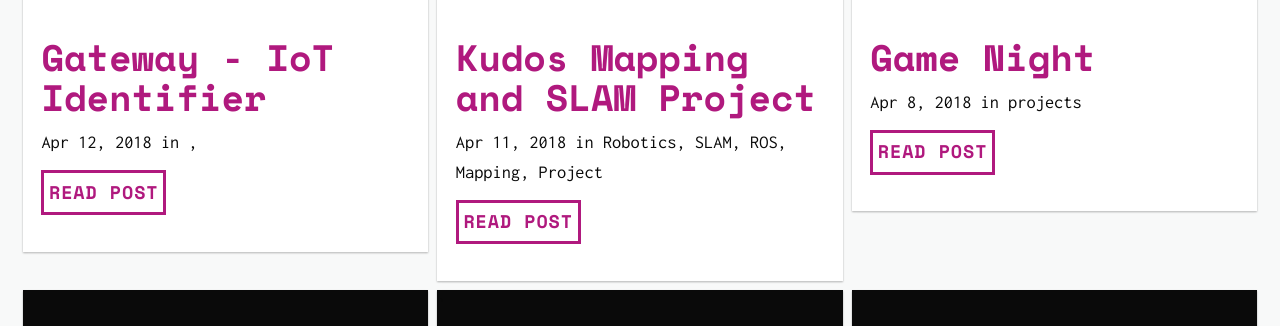
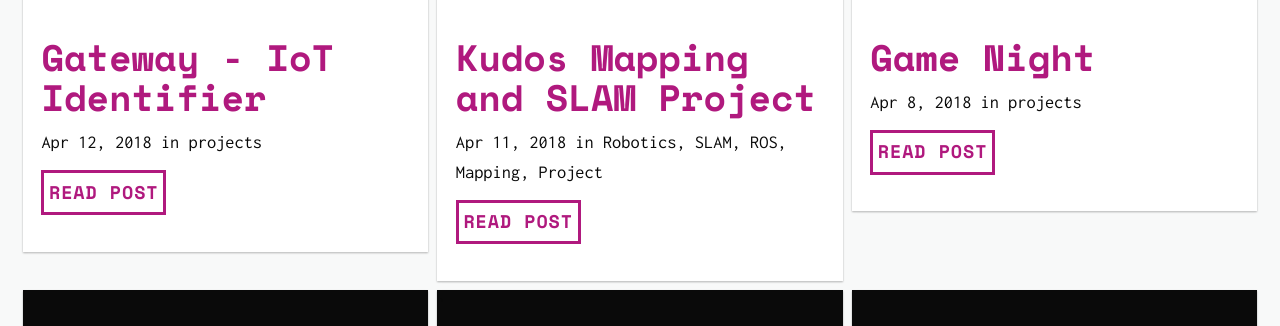
Before and after one commit to ComputerScienceHouse/blog, a Jekyll site: the page built from archive.html, in a window 1280 px wide. Shown: the part 365-691 px from the top of the page. Built offline with Jekyll 4.4.1, drawn with Linux system fonts in a browser that asks for light colours; nearby versions of some CDN libraries.

Commit message:
Update 2018-04-12-gateway.md

```diff
--- a/_posts/2018-04-12-gateway.md
+++ b/_posts/2018-04-12-gateway.md
@@ -3,7 +3,7 @@ layout: post
 title: "Gateway - IoT Identifier"
 date: 2018-04-12
 categories:
-  -
+  - projects
 description: IoT is revolutionary and can make your life easier - but first it needs to know who you are.
 image: https://images.idgesg.net/images/article/2017/10/wireless_network_internet_of_things_iot_thinkstock_853701554-100739367-large.jpg
 image-sm:
```
